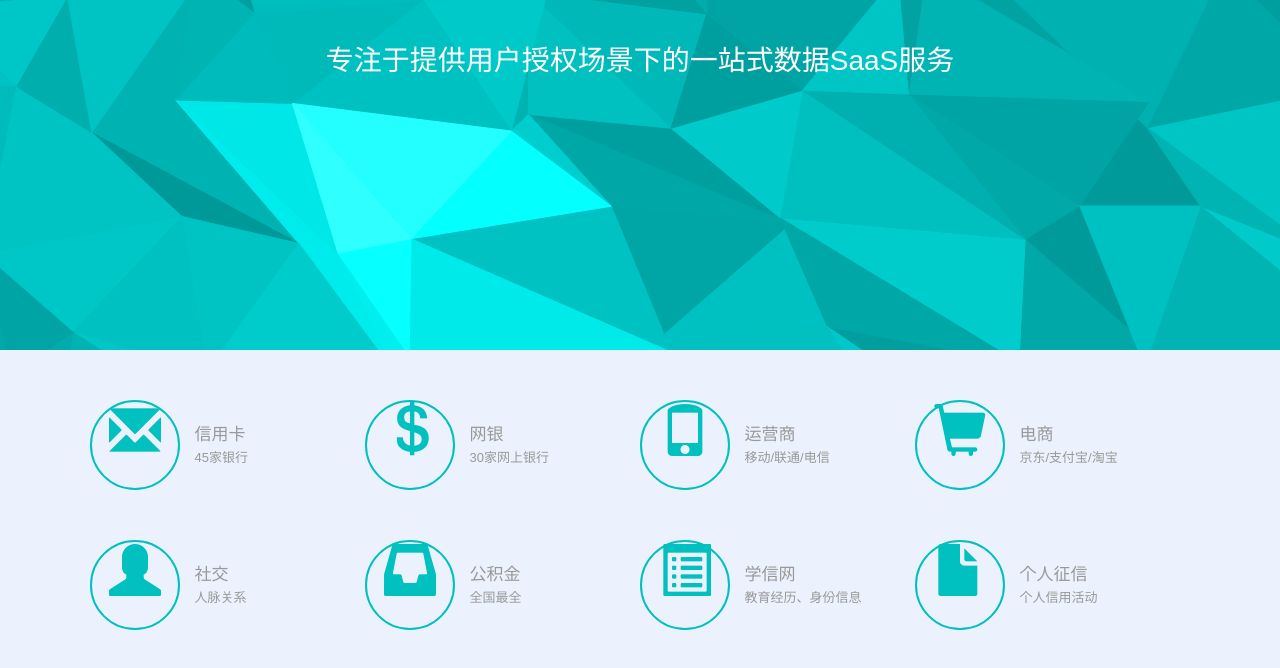
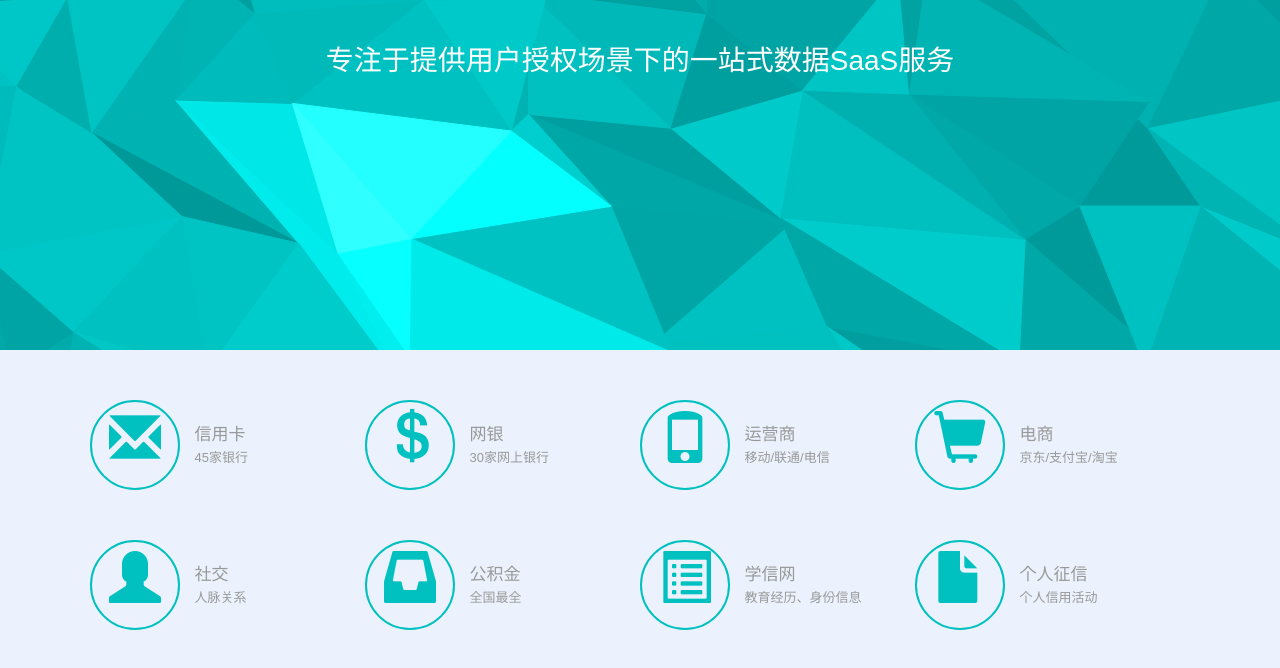
Before and after one commit to dtworkroom/dSpider-website, a website: page src/index.html in a window 1280 px wide. Shown: the part 130-798 px from the top of the page. Drawn offline with nearby package versions, Linux system fonts and the light colour scheme.

Commit message:
Merge branch 'master' of https://github.com/wendux/dSpider-website

```diff
--- a/src/assets/css/style.css
+++ b/src/assets/css/style.css
@@ -33,7 +33,7 @@ body {  -webkit-overflow-scrolling: touch;  overflow-scrolling: touch;-webkit-ta
 .slogan{margin-top:60px;text-align: center;font-size: 28px;}
 .introduce{position: relative; top:60%;width: 90%;margin: 0 auto;max-width: 1100px;}
 .introduce li{width: 25%;float: left;margin-top: 50px;min-width: 223px;}
-.glyphicon{margin-top: -10px;}
+.glyphicon{margin-top: -10px;    line-height: 90px;}
 .p1{display: inline-block;margin-left: 10px;font-size: 17px;color: #999;}
 .p2{font-size: 13px;display: block;line-height: 26px;}
 .circle{color: #00c0c0;border:#00c0c0 2px solid; border-radius: 100%;display: inline-block;width: 90px;height: 90px;text-align: center;font-size: 52px;}
```
Also changed, not shown: src/index.html (+0 -1 lines).
